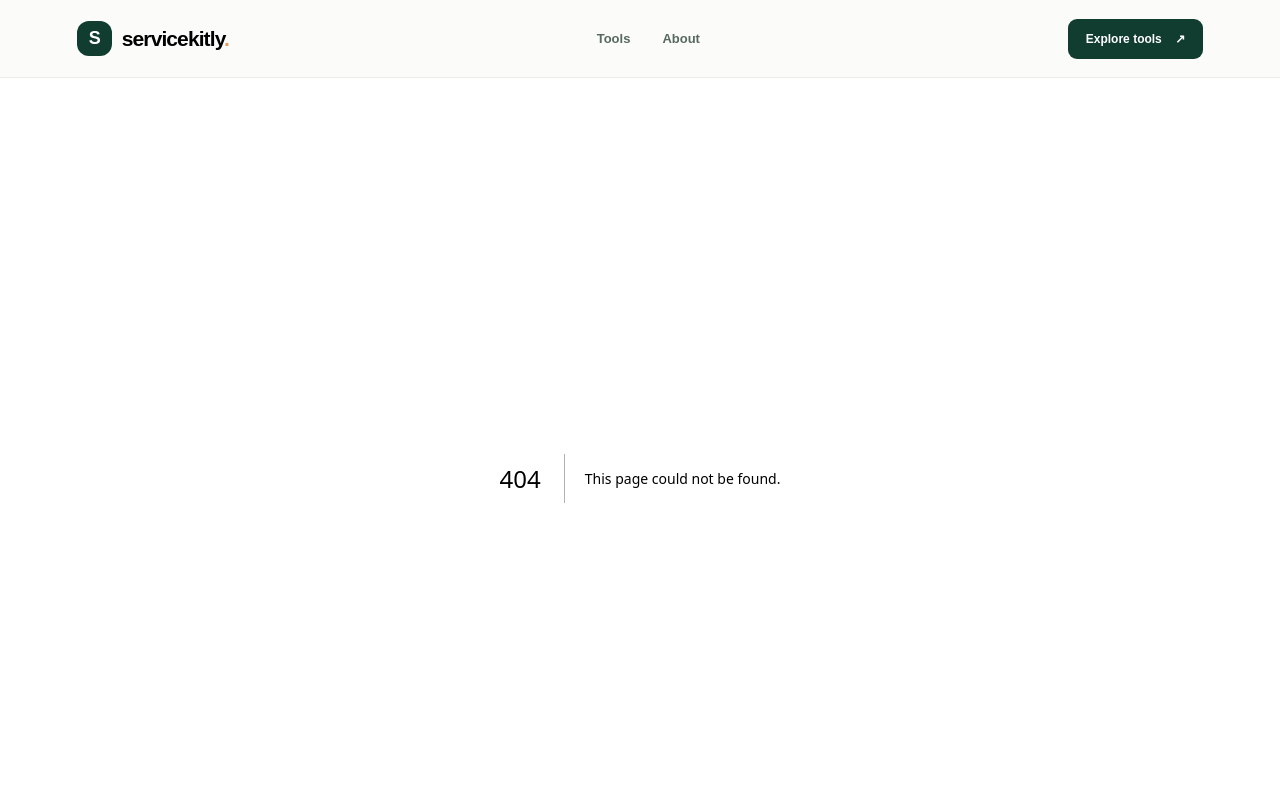
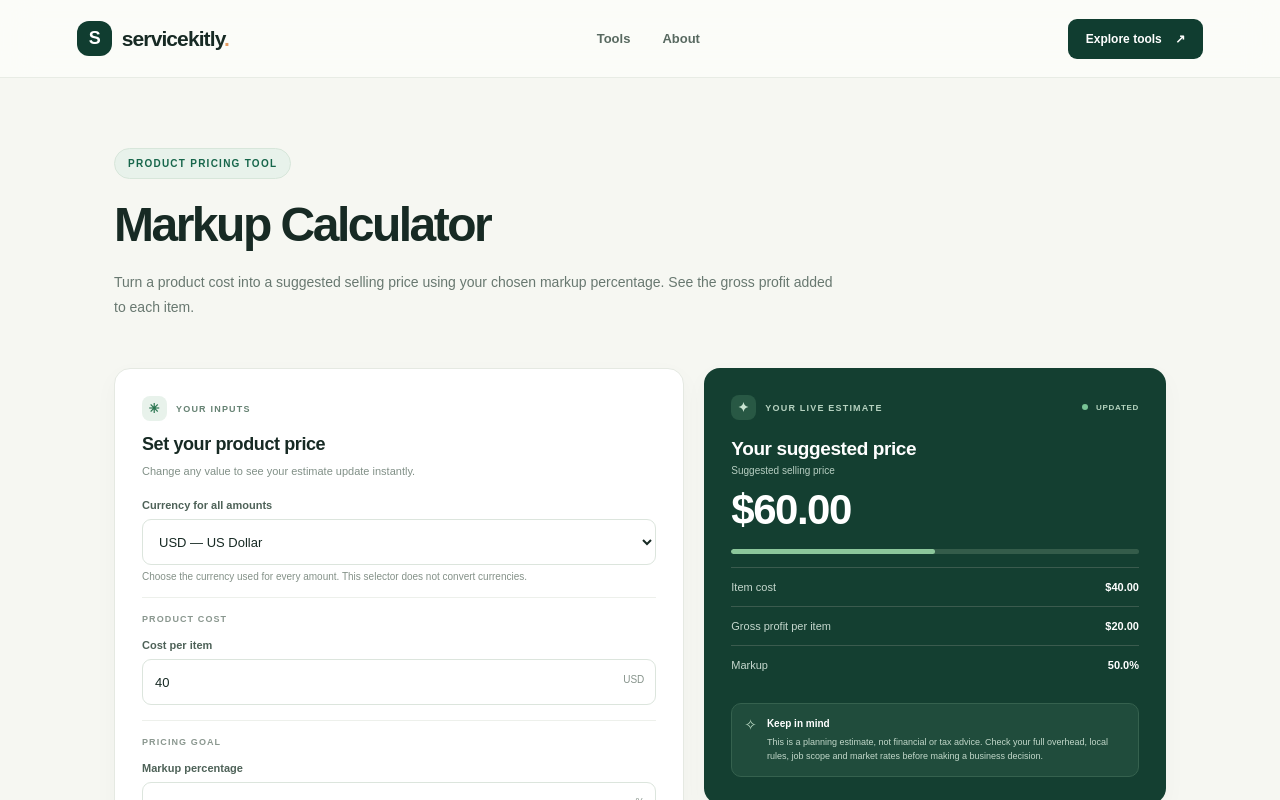
Before and after one commit to ya6331856-cpu/business-growth-toolkit, a Next.js app: page /tools/markup-calculator in a window 1280 px wide. Before the commit this address had no page. Shown: the top 800 px of the page. Built offline with nearby package versions, Linux system fonts and the light colour scheme.

Commit message:
Add break-even and markup calculators with currency support

```diff
--- /dev/null
+++ b/app/tools/break-even-calculator/page.tsx
@@ -0,0 +1,4 @@
+import type { Metadata } from "next";
+import Calculator from "@/components/Calculator";
+export const metadata: Metadata = { title: "Break-Even Point Calculator", description: "Calculate how many units you need to sell to cover fixed costs using your selling price and variable cost per unit.", alternates: { canonical: "/tools/break-even-calculator/" } };
+export default function Page(){return <><section className="page-hero"><span className="eyebrow">BUSINESS PLANNING TOOL</span><h1>Break-Even Point Calculator</h1><p>Find the number of units you need to sell before your revenue covers fixed and variable costs for a period.</p></section><Calculator mode="breakeven"/><section className="content-section"><h2>What is a break-even point?</h2><p>The break-even point is the sales volume where total revenue equals total costs. At this point, the business has not made a profit or a loss.</p><h2>Break-even formula</h2><p>Break-even units = Fixed costs ÷ (Selling price per unit − Variable cost per unit). The difference between selling price and variable cost is called contribution per unit.</p><h2>Example</h2><p>If fixed costs are $2,000, the selling price is $50 and variable cost is $20, contribution is $30. You need to sell 66.67 units, so plan for at least 67 whole units to cover the costs.</p><h2>Frequently asked questions</h2><div className="faq"><h3>What if my selling price is below variable cost?</h3><p>Each sale increases the loss, so there is no positive break-even sales volume with those inputs. Raise the price or reduce variable costs.</p></div><div className="faq"><h3>Should I use monthly or annual fixed costs?</h3><p>Use costs for one consistent period. If fixed costs are monthly, interpret the result as units needed per month.</p></div></section></>;}
--- /dev/null
+++ b/app/tools/markup-calculator/page.tsx
@@ -0,0 +1,4 @@
+import type { Metadata } from "next";
+import Calculator from "@/components/Calculator";
+export const metadata: Metadata = { title: "Markup Calculator", description: "Calculate a product's selling price and gross profit from its cost and markup percentage.", alternates: { canonical: "/tools/markup-calculator/" } };
+export default function Page(){return <><section className="page-hero"><span className="eyebrow">PRODUCT PRICING TOOL</span><h1>Markup Calculator</h1><p>Turn a product cost into a suggested selling price using your chosen markup percentage. See the gross profit added to each item.</p></section><Calculator mode="markup"/><section className="content-section"><h2>What is markup?</h2><p>Markup is the amount added to the cost of a product to determine its selling price. It is expressed as a percentage of cost.</p><h2>Markup formula</h2><p>Selling price = Cost × (1 + Markup percentage ÷ 100). For an item costing $40 with a 50% markup, the suggested selling price is $60 and gross profit is $20.</p><h2>Markup vs. profit margin</h2><p>Markup is based on cost, while profit margin is based on selling price. A 50% markup does not mean a 50% profit margin. In this example, the margin is 33.3%.</p><h2>Frequently asked questions</h2><div className="faq"><h3>Does markup include overhead?</h3><p>This calculator only adds a percentage to the item cost. Consider shipping, payment fees, overhead, taxes and market pricing separately.</p></div><div className="faq"><h3>Can I use this for services?</h3><p>You can use it as a simple cost-plus estimate, but service pricing should account for labour time, non-billable work and operating expenses.</p></div></section></>;}
--- a/components/Calculator.tsx
+++ b/components/Calculator.tsx
@@ -1,135 +1,102 @@
 "use client";
 import { useMemo, useState } from "react";
 
-type Mode = "cleaning" | "margin" | "hourly";
+type Mode = "cleaning" | "margin" | "hourly" | "breakeven" | "markup";
 const currencies = [
-  { code: "USD", label: "USD — US Dollar" },
-  { code: "INR", label: "INR — Indian Rupee" },
-  { code: "GBP", label: "GBP — British Pound" },
-  { code: "EUR", label: "EUR — Euro" },
-  { code: "CAD", label: "CAD — Canadian Dollar" },
-  { code: "AUD", label: "AUD — Australian Dollar" },
+  { code: "USD", label: "USD — US Dollar" }, { code: "INR", label: "INR — Indian Rupee" },
+  { code: "GBP", label: "GBP — British Pound" }, { code: "EUR", label: "EUR — Euro" },
+  { code: "CAD", label: "CAD — Canadian Dollar" }, { code: "AUD", label: "AUD — Australian Dollar" },
   { code: "AED", label: "AED — UAE Dirham" }
 ];
-const number = (value: string, fallback = 0) => {
+const num = (value: string, fallback = 0) => {
   const parsed = Number(value);
   return Number.isFinite(parsed) ? parsed : fallback;
 };
 export default function Calculator({ mode }: { mode: Mode }) {
   const [currency, setCurrency] = useState("USD");
-  const [hours, setHours] = useState("3");
-  const [workers, setWorkers] = useState("1");
-  const [wage, setWage] = useState("22");
-  const [supplies, setSupplies] = useState("12");
-  const [travel, setTravel] = useState("8");
-  const [margin, setMargin] = useState("35");
-  const [revenue, setRevenue] = useState("500");
-  const [cost, setCost] = useState("300");
-  const [income, setIncome] = useState("50000");
-  const [expenses, setExpenses] = useState("12000");
-  const [billable, setBillable] = useState("1200");
-  const [buffer, setBuffer] = useState("15");
+  const [hours, setHours] = useState("3"), [workers, setWorkers] = useState("1"), [wage, setWage] = useState("22");
+  const [supplies, setSupplies] = useState("12"), [travel, setTravel] = useState("8"), [margin, setMargin] = useState("35");
+  const [revenue, setRevenue] = useState("500"), [cost, setCost] = useState("300");
+  const [income, setIncome] = useState("50000"), [expenses, setExpenses] = useState("12000");
+  const [billable, setBillable] = useState("1200"), [buffer, setBuffer] = useState("15");
+  const [fixedCosts, setFixedCosts] = useState("2000"), [unitPrice, setUnitPrice] = useState("50"), [variableCost, setVariableCost] = useState("20");
+  const [unitCost, setUnitCost] = useState("40"), [markup, setMarkup] = useState("50");
 
   const formatMoney = (value: number) => {
-    try {
-      return new Intl.NumberFormat(undefined, {
-        style: "currency",
-        currency,
-        maximumFractionDigits: 2
-      }).format(Number.isFinite(value) ? value : 0);
-    } catch {
-      return currency + " " + (Number.isFinite(value) ? value.toFixed(2) : "0.00");
-    }
+    if (!Number.isFinite(value)) return "Not achievable";
+    try { return new Intl.NumberFormat(undefined, { style: "currency", currency, maximumFractionDigits: 2 }).format(value); }
+    catch { return currency + " " + value.toFixed(2); }
   };
-
   const result = useMemo(() => {
     if (mode === "cleaning") {
-      const labour = Math.max(0, number(hours)) * Math.max(1, number(workers, 1)) * Math.max(0, number(wage));
-      const direct = labour + Math.max(0, number(supplies)) + Math.max(0, number(travel));
-      const targetMargin = Math.min(90, Math.max(0, number(margin))) / 100;
-      const suggested = direct / (1 - targetMargin);
-      return { main: suggested, cost: direct, profit: suggested - direct, detail: "Suggested job price", percent: targetMargin * 100 };
+      const labour = Math.max(0,num(hours)) * Math.max(1,num(workers,1)) * Math.max(0,num(wage));
+      const direct = labour + Math.max(0,num(supplies)) + Math.max(0,num(travel));
+      const targetMargin = Math.min(90,Math.max(0,num(margin))) / 100;
+      const suggested = direct / (1-targetMargin);
+      return { main:suggested, cost:direct, profit:suggested-direct, detail:"Suggested job price", percent:targetMargin*100 };
     }
     if (mode === "margin") {
-      const sales = Math.max(0, number(revenue));
-      const totalCost = Math.max(0, number(cost));
-      const profit = sales - totalCost;
-      const percentage = sales > 0 ? (profit / sales) * 100 : 0;
-      return { main: percentage, cost: totalCost, profit, detail: "Profit margin", percent: Math.max(0, Math.min(100, percentage)) };
+      const sales=Math.max(0,num(revenue)), totalCost=Math.max(0,num(cost)), profit=sales-totalCost;
+      const percentage=sales>0?(profit/sales)*100:0;
+      return { main:percentage,cost:totalCost,profit,detail:"Profit margin",percent:Math.max(0,Math.min(100,percentage)) };
     }
-    const billableHours = Math.max(1, number(billable, 1));
-    const annualTarget = (Math.max(0, number(income)) + Math.max(0, number(expenses))) * (1 + Math.max(0, number(buffer)) / 100);
-    const hourlyTarget = annualTarget / billableHours;
-    return { main: hourlyTarget, cost: billableHours, profit: annualTarget, detail: "Suggested hourly rate", percent: 0 };
-  }, [mode, hours, workers, wage, supplies, travel, margin, revenue, cost, income, expenses, billable, buffer]);
+    if (mode === "hourly") {
+      const billableHours=Math.max(1,num(billable,1));
+      const annualTarget=(Math.max(0,num(income))+Math.max(0,num(expenses)))*(1+Math.max(0,num(buffer))/100);
+      return { main:annualTarget/billableHours,cost:billableHours,profit:annualTarget,detail:"Suggested hourly rate",percent:0 };
+    }
+    if (mode === "breakeven") {
+      const fixed=Math.max(0,num(fixedCosts)), price=Math.max(0,num(unitPrice)), variable=Math.max(0,num(variableCost));
+      const contribution=price-variable;
+      return { main:contribution>0?fixed/contribution:Infinity,cost:fixed,profit:contribution,detail:"Units needed to break even",percent:0 };
+    }
+    const base=Math.max(0,num(unitCost)), rate=Math.max(0,num(markup))/100;
+    const selling=base*(1+rate);
+    return { main:selling,cost:base,profit:selling-base,detail:"Suggested selling price",percent:Math.min(100,Math.max(0,rate*100)) };
+  },[mode,hours,workers,wage,supplies,travel,margin,revenue,cost,income,expenses,billable,buffer,fixedCosts,unitPrice,variableCost,unitCost,markup]);
 
-  const field = (label: string, value: string, set: (value: string) => void, hint?: string, suffix?: string) => (
-    <label className="field">
-      <span>{label}</span>
-      <div className="input-wrap">
-        <input type="number" min="0" step="any" inputMode="decimal" value={value} onChange={event => set(event.target.value)} />
-        {suffix && <i>{suffix}</i>}
-      </div>
-      {hint && <small>{hint}</small>}
-    </label>
+  const field=(label:string,value:string,set:(v:string)=>void,hint?:string,suffix?:string)=>(
+    <label className="field"><span>{label}</span><div className="input-wrap">
+      <input type="number" min="0" step="any" inputMode="decimal" value={value} onChange={e=>set(e.target.value)}/>
+      {suffix&&<i>{suffix}</i>}
+    </div>{hint&&<small>{hint}</small>}</label>
   );
 
-  return (
-    <div className="calculator-layout">
+  const currencySelector=<label className="field currency-field"><span>Currency for all amounts</span>
+    <select value={currency} onChange={e=>setCurrency(e.target.value)} aria-label="Select currency">
+      {currencies.map(item=><option value={item.code} key={item.code}>{item.label}</option>)}
+    </select><small>Choose the currency used for every amount. This selector does not convert currencies.</small>
+  </label>;
+
+  return <div className="calculator-layout">
     <section className="panel calculator-form">
       <div className="panel-kicker"><span>✳</span> YOUR INPUTS</div>
-        <h2>{mode === "cleaning" ? "Tell us about the job" : mode === "margin" ? "Enter your business numbers" : "Set your income target"}</h2>
+      <h2>{mode==="cleaning"?"Tell us about the job":mode==="margin"?"Enter your business numbers":mode==="hourly"?"Set your income target":mode==="breakeven"?"Enter your product or service costs":"Set your product price"}</h2>
       <p className="panel-intro">Change any value to see your estimate update instantly.</p>
-        <label className="field currency-field">
-          <span>Currency for all amounts</span>
-          <select value={currency} onChange={event => setCurrency(event.target.value)} aria-label="Select currency">
-            {currencies.map(item => <option value={item.code} key={item.code}>{item.label}</option>)}
-          </select>
-          <small>Choose the currency you used for every amount below. No currency conversion is performed.</small>
-        </label>
-
-        {mode === "cleaning" && <>
-          <div className="field-group-title">JOB DETAILS</div>
-          <div className="field-pair">{field("Estimated job hours", hours, setHours, undefined, "hrs")}{field("Number of workers", workers, setWorkers, undefined, "people")}</div>
-          <div className="field-group-title">YOUR COSTS</div>
-          <div className="field-pair">{field("Hourly pay per worker", wage, setWage, undefined, currency)}{field("Supplies & materials", supplies, setSupplies, undefined, currency)}</div>
-          {field("Travel and other costs", travel, setTravel, undefined, currency)}
-          <div className="field-group-title">PROFIT GOAL</div>
-          {field("Target profit margin", margin, setMargin, "A 35% margin means profit is 35% of the final selling price. Values above 90% are capped.", "%")}
+      {currencySelector}
+      {mode==="cleaning"&&<>
+        <div className="field-group-title">JOB DETAILS</div><div className="field-pair">{field("Estimated job hours",hours,setHours,undefined,"hrs")}{field("Number of workers",workers,setWorkers,undefined,"people")}</div>
+        <div className="field-group-title">YOUR COSTS</div><div className="field-pair">{field("Hourly pay per worker",wage,setWage,undefined,currency+"/hr")}{field("Supplies & materials",supplies,setSupplies,undefined,currency)}</div>
+        {field("Travel and other costs",travel,setTravel,undefined,currency)}
+        <div className="field-group-title">PROFIT GOAL</div>{field("Target profit margin",margin,setMargin,"Values above 90% are capped to keep the estimate usable.","%")}
       </>}
-        {mode === "margin" && <>
-          <div className="field-group-title">YOUR NUMBERS</div>
-          {field("Customer revenue", revenue, setRevenue, undefined, currency)}
-          {field("Total job or product cost", cost, setCost, undefined, currency)}
-        </>}
-        {mode === "hourly" && <>
-          <div className="field-group-title">ANNUAL TARGETS</div>
-          {field("Desired annual owner income", income, setIncome, undefined, currency)}
-          {field("Annual business expenses", expenses, setExpenses, undefined, currency)}
-          {field("Annual billable hours", billable, setBillable, "Use realistic billable hours, not all working hours.", "hrs")}
-          {field("Safety buffer", buffer, setBuffer, undefined, "%")}
-        </>}
+      {mode==="margin"&&<><div className="field-group-title">YOUR NUMBERS</div>{field("Customer revenue",revenue,setRevenue,undefined,currency)}{field("Total job or product cost",cost,setCost,undefined,currency)}</>}
+      {mode==="hourly"&&<><div className="field-group-title">ANNUAL TARGETS</div>{field("Desired annual owner income",income,setIncome,undefined,currency)}{field("Annual business expenses",expenses,setExpenses,undefined,currency)}{field("Annual billable hours",billable,setBillable,"Use realistic billable hours, not all working hours.","hrs")}{field("Safety buffer",buffer,setBuffer,undefined,"%")}</>}
+      {mode==="breakeven"&&<><div className="field-group-title">FIXED BUSINESS COSTS</div>{field("Total fixed costs for the period",fixedCosts,setFixedCosts,"For example, monthly rent, salaries and subscriptions.",currency)}<div className="field-group-title">PER-UNIT NUMBERS</div>{field("Selling price per unit",unitPrice,setUnitPrice,undefined,currency)}{field("Variable cost per unit",variableCost,setVariableCost,"Include costs that rise with each unit sold.",currency)}</>}
+      {mode==="markup"&&<><div className="field-group-title">PRODUCT COST</div>{field("Cost per item",unitCost,setUnitCost,undefined,currency)}<div className="field-group-title">PRICING GOAL</div>{field("Markup percentage",markup,setMarkup,"Markup is calculated on cost, not on the final selling price.","%")}</>}
     </section>
-
     <aside className="panel result-panel" aria-live="polite">
-        <div className="result-topline"><span className="result-spark">✦</span><span>YOUR LIVE ESTIMATE</span><span className="result-live"><i /> UPDATED</span></div>
-        <h2>{mode === "cleaning" ? "Your suggested quote" : mode === "margin" ? "Your profit margin" : "Your hourly target"}</h2>
+      <div className="result-topline"><span className="result-spark">✦</span><span>YOUR LIVE ESTIMATE</span><span className="result-live"><i/> UPDATED</span></div>
+      <h2>{mode==="cleaning"?"Your suggested quote":mode==="margin"?"Your profit margin":mode==="hourly"?"Your hourly target":mode==="breakeven"?"Your break-even point":"Your suggested price"}</h2>
       <div className="result-caption">{result.detail}</div>
-        <div className="result-value">{mode === "margin" ? result.main.toFixed(1) + "%" : formatMoney(result.main)}</div>
-        {mode !== "hourly" && <div className="result-progress" aria-label={"Margin indicator " + result.percent.toFixed(0) + " percent"}><div style={{ width: result.percent + "%" }} /></div>}
-        {mode === "cleaning" ? <>
-          <div className="result-line"><span>Estimated direct cost</span><strong>{formatMoney(result.cost)}</strong></div>
-          <div className="result-line"><span>Estimated gross profit</span><strong>{formatMoney(result.profit)}</strong></div>
-        </> : mode === "margin" ? <>
-          <div className="result-line"><span>Revenue</span><strong>{formatMoney(Math.max(0, number(revenue)))}</strong></div>
-          <div className="result-line"><span>Profit / loss</span><strong>{formatMoney(result.profit)}</strong></div>
-          <div className="result-line"><span>Total cost</span><strong>{formatMoney(result.cost)}</strong></div>
-        </> : <>
-          <div className="result-line"><span>Annual billable hours</span><strong>{Math.max(1, number(billable, 1)).toLocaleString()}</strong></div>
-          <div className="result-line"><span>Annual revenue target</span><strong>{formatMoney(result.profit)}</strong></div>
-        </>}
-        <div className="result-tip"><span>✧</span><p><b>Keep in mind</b> This is a planning estimate, not financial or tax advice. Review local labour costs, taxes, overhead, job scope and market rates before quoting.</p></div>
+      <div className="result-value">{mode==="margin"?result.main.toFixed(1)+"%":mode==="breakeven"?(Number.isFinite(result.main)?Math.ceil(result.main).toLocaleString()+" units":"Not achievable"):formatMoney(result.main)}</div>
+      {mode!=="hourly"&&mode!=="breakeven"&&<div className="result-progress" aria-label={"Indicator "+result.percent.toFixed(0)+" percent"}><div style={{width:result.percent+"%"}}/></div>}
+      {mode==="cleaning"&&<><div className="result-line"><span>Estimated direct cost</span><strong>{formatMoney(result.cost)}</strong></div><div className="result-line"><span>Estimated gross profit</span><strong>{formatMoney(result.profit)}</strong></div></>}
+      {mode==="margin"&&<><div className="result-line"><span>Revenue</span><strong>{formatMoney(Math.max(0,num(revenue)))}</strong></div><div className="result-line"><span>Profit / loss</span><strong>{formatMoney(result.profit)}</strong></div><div className="result-line"><span>Total cost</span><strong>{formatMoney(result.cost)}</strong></div></>}
+      {mode==="hourly"&&<><div className="result-line"><span>Annual billable hours</span><strong>{Math.max(1,num(billable,1)).toLocaleString()}</strong></div><div className="result-line"><span>Annual revenue target</span><strong>{formatMoney(result.profit)}</strong></div></>}
+      {mode==="breakeven"&&<><div className="result-line"><span>Fixed costs</span><strong>{formatMoney(result.cost)}</strong></div><div className="result-line"><span>Contribution per unit</span><strong>{formatMoney(result.profit)}</strong></div><p className="result-explainer">{Number.isFinite(result.main)?"Sell at least "+Math.ceil(result.main)+" units in this period to cover the fixed costs.":"Your selling price must be higher than the variable cost per unit to reach break-even."}</p></>}
+      {mode==="markup"&&<><div className="result-line"><span>Item cost</span><strong>{formatMoney(result.cost)}</strong></div><div className="result-line"><span>Gross profit per item</span><strong>{formatMoney(result.profit)}</strong></div><div className="result-line"><span>Markup</span><strong>{Math.max(0,num(markup)).toFixed(1)}%</strong></div></>}
+      <div className="result-tip"><span>✧</span><p><b>Keep in mind</b> This is a planning estimate, not financial or tax advice. Check your full overhead, local rules, job scope and market rates before making a business decision.</p></div>
     </aside>
-    </div>
-  );
+  </div>;
 }
```
Also changed, not shown: app/sitemap.ts (+16 -1 lines), app/tools/page.tsx (+5 -2 lines), app/globals.css. Lines whose indentation alone changed are shown as unchanged.
